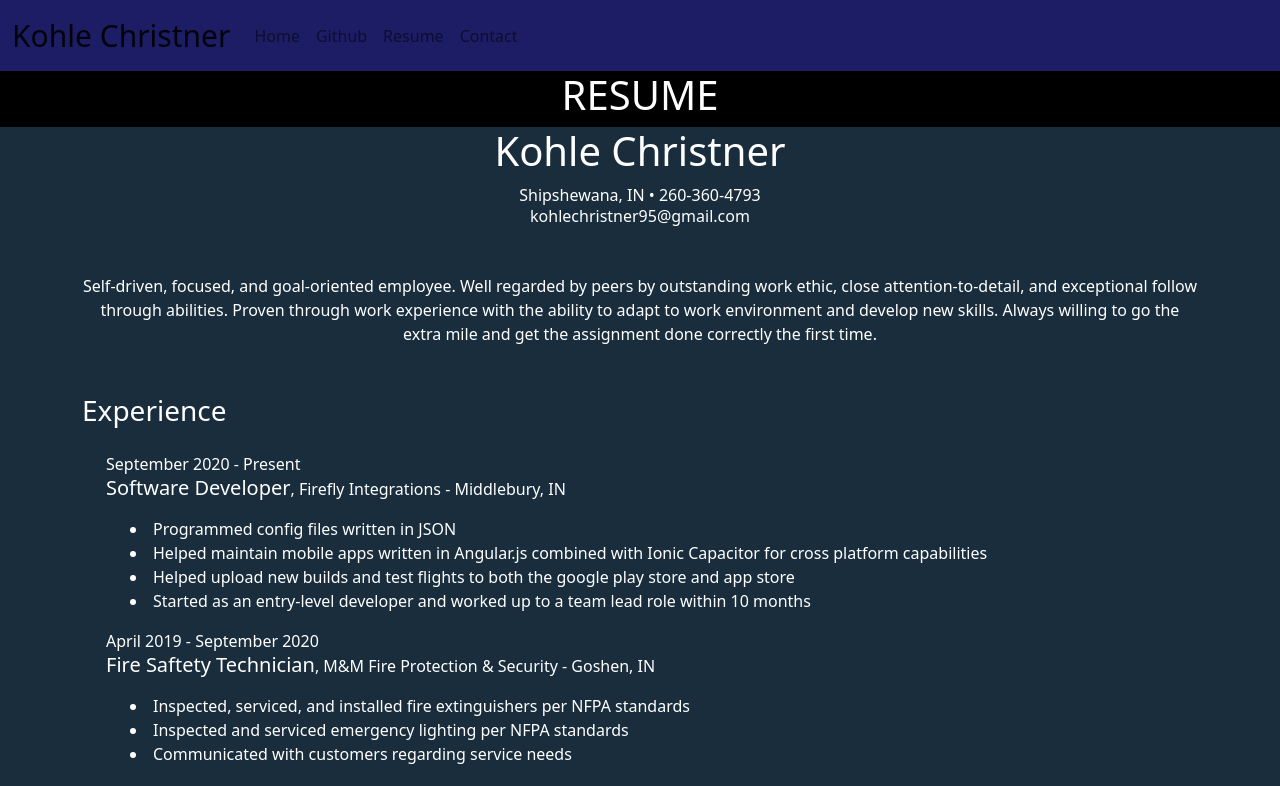
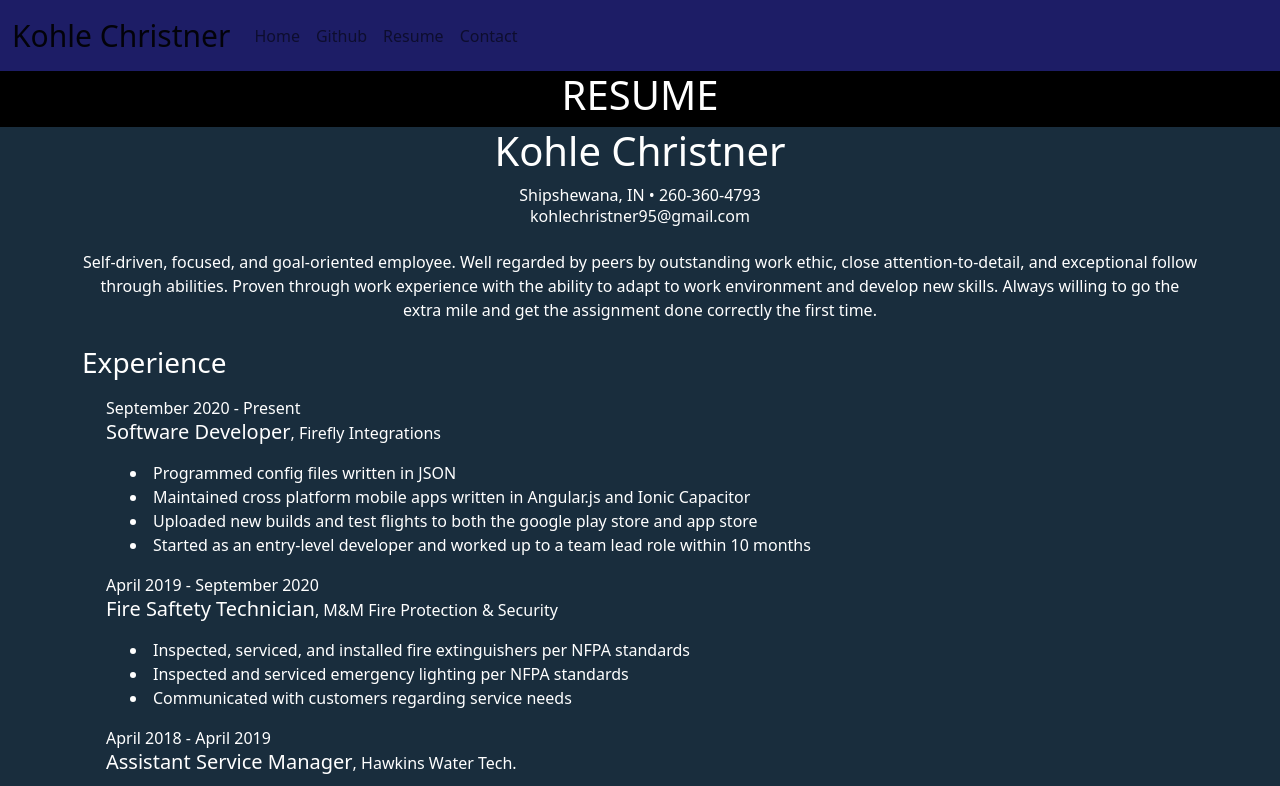
Before and after one commit to kohleChristner95/portfolio-website, a React (Create React App) app: page /Resume in a window 1280 px wide. Shown: the top 786 px of the page. Built offline with nearby package versions, Linux system fonts and the light colour scheme.

Commit message:
Final first stage styling along with rewording some text.

```diff
--- a/src/Components/ResumeComponents/Main.js
+++ b/src/Components/ResumeComponents/Main.js
@@ -8,18 +8,18 @@ const Main = ({ headerTitles }) => {
     {
       timeLine: "September 2020 - Present",
       jobTitle: "Software Developer",
-      location: "Firefly Integrations - Middlebury, IN",
+      location: "Firefly Integrations",
       responsibilities: [
         "Programmed config files written in JSON",
-        "Helped maintain mobile apps written in Angular.js combined with Ionic Capacitor for cross platform capabilities",
-        "Helped upload new builds and test flights to both the google play store and app store",
+        "Maintained cross platform mobile apps written in Angular.js and Ionic Capacitor",
+        "Uploaded new builds and test flights to both the google play store and app store",
         "Started as an entry-level developer and worked up to a team lead role within 10 months",
       ],
     },
     {
       timeLine: "April 2019 - September 2020",
       jobTitle: "Fire Saftety Technician",
-      location: "M&M Fire Protection & Security - Goshen, IN",
+      location: "M&M Fire Protection & Security",
       responsibilities: [
         "Inspected, serviced, and installed fire extinguishers per NFPA standards",
         "Inspected and serviced emergency lighting per NFPA standards",
@@ -29,7 +29,7 @@ const Main = ({ headerTitles }) => {
     {
       timeLine: "April 2018 - April 2019",
       jobTitle: "Assistant Service Manager",
-      location: "Hawkins Water Tech. - Middlebury, IN",
+      location: "Hawkins Water Tech.",
       responsibilities: [
         "Coordinated water softener installation schedule",
         "Communicated with customers with questions regarding water quality needs",
@@ -105,7 +105,7 @@ const Main = ({ headerTitles }) => {
       {headerTitles.map((headerName) => {
         return (
           <>
-            <h3 className="container text-start mb-4" key={headerName}>
+            <h3 className="container text-start mb-3" key={headerName}>
               {headerName}
             </h3>
             {mappingList(headerName)}
--- a/src/Components/ResumeComponents/Overview.js
+++ b/src/Components/ResumeComponents/Overview.js
@@ -3,8 +3,8 @@ const Overview = () => {
     <div>
       <h1>Kohle Christner</h1>
       <div>Shipshewana, IN • 260-360-4793</div>
-      <h6 className="mb-5">kohlechristner95@gmail.com</h6>
-      <div className="container-sm my-5">
+      <h6 className="mb-4">kohlechristner95@gmail.com</h6>
+      <div className="container-sm my-4">
         Self-driven, focused, and goal-oriented employee. Well regarded by peers
         by outstanding work ethic, close attention-to-detail, and exceptional
         follow through abilities. Proven through work experience with the
```
